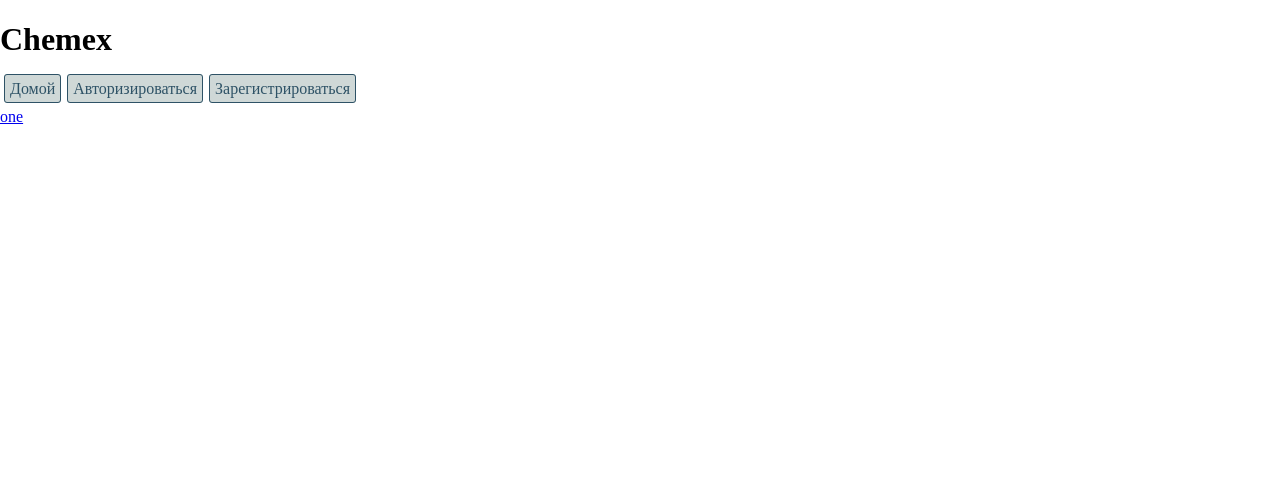
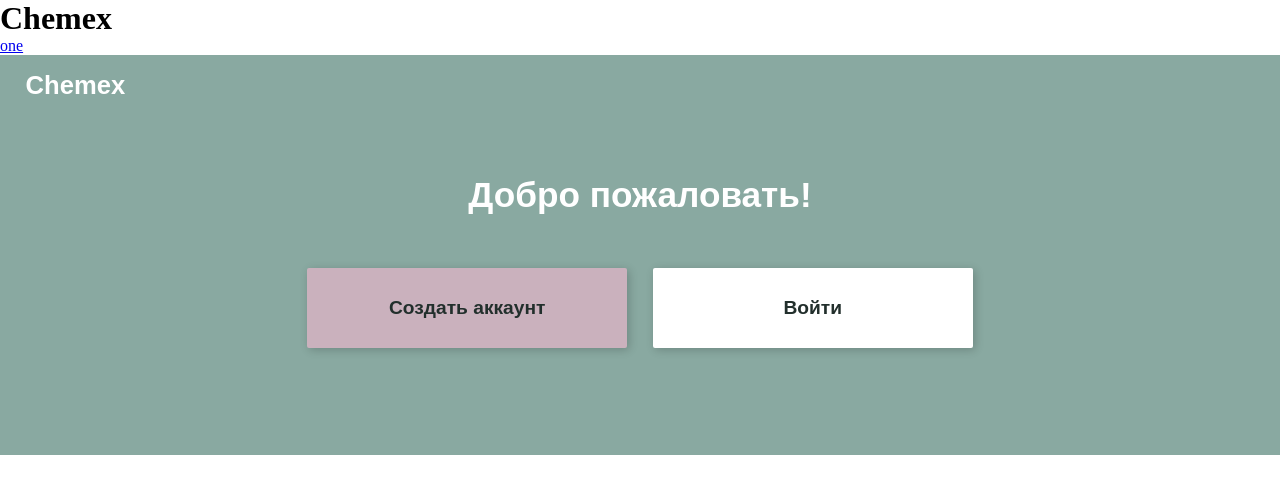
Before and after one commit to andreykarpov0/chemex, a React (Create React App) app in the folder ClientApp/: page /main in a window 1280 px wide. Before the commit this address led to /home. Shown: the top 494 px of the page. Built offline with nearby package versions, Linux system fonts and the light colour scheme.

Commit message:
decompose is done

```diff
--- a/ClientApp/src/App.jsx
+++ b/ClientApp/src/App.jsx
@@ -8,6 +8,7 @@ import {
 import './App.css';
 import Auth from './windows/Auth';
 import Home from './windows/Home';
+import Main from './windows/Main';
 import Reg from './windows/Reg';
 import Menu from './windows/Menu';
 
@@ -20,9 +21,10 @@ const arr = [{url: "/home", name : "Домой"}, {url: "/auth", name : "Авт
         <Menu items={arr}/>
         <Switch>
             <Route path="/home" component={Home}/>
+            <Route path="/main" component={Main}/>
             <Route path="/reg" component={Reg}/>
             <Route path="/auth" component={Auth}/>
-            <Redirect from='/' to='/home'/>
+            <Redirect from='/' to='/main'/>
         </Switch>
     </div>
   )
--- /dev/null
+++ b/ClientApp/src/windows/Main.css
@@ -0,0 +1,106 @@
+* {
+	margin: 0;
+	padding: 0;
+}
+
+*, *::before, *::after {
+    box-sizing: border-box;
+}
+
+#title {
+    position: fixed;
+    margin: 2vh 2vw;
+
+    font-family: 'Montserrat Alternates', sans-serif;
+    font-weight: 700;
+    font-size: 2vw;
+    color: white;
+    user-select: none;
+}
+
+.container{
+    width: 100%;
+    height: 100;
+
+    display: flex;
+    flex-direction: row;
+    font-family: 'Montserrat', sans-serif;
+}
+
+.info_block {
+    display: flex;
+    flex-direction: column;
+    justify-self: center;
+    align-items: center;
+    padding-top: 15vh;
+    width: 100vw;
+    height: 50vh;
+
+    background-color: #89A9A1;
+
+}
+
+#welcome {
+    font-size: 2.75vw;
+    font-weight: 700;
+    color: white;
+    user-select: none;
+
+
+}
+
+.button_row {
+    width: 100vw;
+    display: flex;
+    flex-direction: row;
+    align-items: center;
+    justify-content: center;
+
+    margin-top: 5vh;
+}
+
+#reg_btn {
+    display: flex;
+    justify-content: center;
+    align-items: center;
+
+    height: 10vh;
+    width: 25vw;
+    margin: 1vw;
+    background-color: #CAB1BD;
+
+    font-size: 1.5vw;
+    font-weight: 700;
+    color:#222F2C;
+    box-shadow: 2px 2px 10px rgba(0, 0, 0, 0.2);
+    border-radius: 2px;
+    user-select: none;
+}
+
+#log_btn {
+    display: flex;
+    justify-content: center;
+    align-items: center;
+
+    height: 10vh;
+    width: 25vw;
+    margin: 1vw;
+    background-color: #ffffff;
+    box-shadow: 2px 2px 10px rgba(0, 0, 0, 0.2);
+    border-radius: 2px;
+
+    font-size: 1.5vw;
+    font-weight: 700;
+    color: #222F2C;
+    user-select: none;
+}
+
+#log_btn:hover {
+    background-color: #ececec;
+    transition: 0.2s
+}
+
+#reg_btn:hover {
+    background-color: #C5AAB7   ;
+    transition: 0.2s
+}
--- /dev/null
+++ b/ClientApp/src/windows/Main.jsx
@@ -0,0 +1,29 @@
+import React from 'react'
+
+import './Main.css';
+
+export default function Main({...props}) {
+
+    const eventAct = () => {
+        window.location.href = "/reg";
+    }
+
+    return (
+    <div className="mainPage">
+        <p id="title">Chemex</p>
+        <div className="container">
+            <div className="info_block">
+                <p id="welcome"> Добро пожаловать!</p>
+                <div className="button_row">
+                    <div id="reg_btn" onClick={eventAct}>Создать аккаунт</div>
+                    <div id="log_btn">Войти</div>
+                </div>
+            </div>
+        </div>
+    </div>
+    )
+
+
+}
+
+//labElement.defaultProps = {items : {123}}
--- a/ClientApp/src/windows/Menu.jsx
+++ b/ClientApp/src/windows/Menu.jsx
@@ -1,17 +1,15 @@
 import React from 'react'
 
-import './Menu.css';
+import './Home.css';
+import LabElement from './LabElement';
 
-export default function Home({items, ...props}) {
+export default function Home() {
+  const testList = [{url:"/1", name:"one"}]
   return (
-
-    <div className="menu">
-          {
-          items.map((el) =>
-            <a className="menuUrl" href={el.url}>{el.name}</a>
-          )}
+    <div>
+        {
+        testList.map((el) => <LabElement name={el.name} url={el.name}/>)
+        }
     </div>
   )
 }
-
-//Home.defaultProps = {items : {123}}
```
